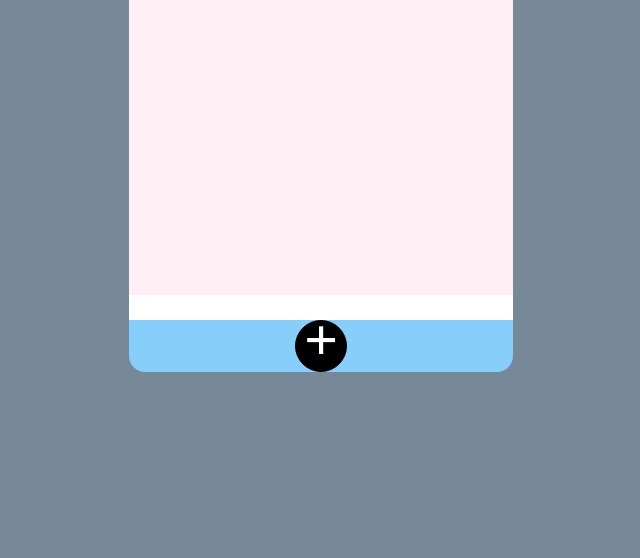
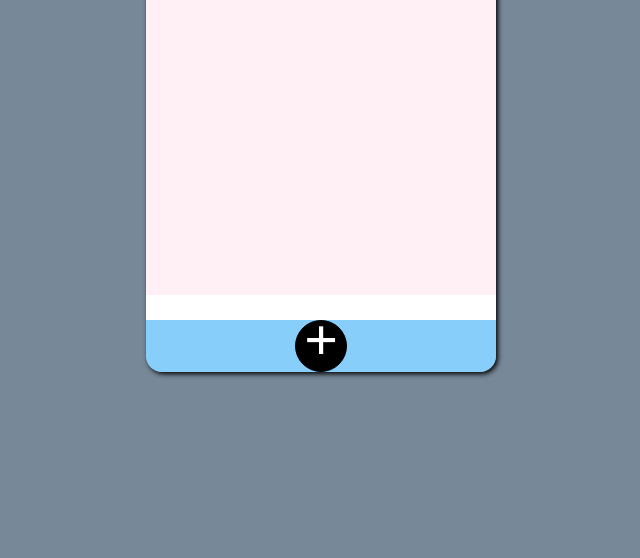
Before and after one commit to applelogintest/JavaScript, a plain HTML site: page shoppingList/index.html in a window 1280 px wide. Shown: the part 242-800 px from the top of the page, without its empty margins (319-959 px from the left). Drawn offline with Linux system fonts and the light colour scheme.

Commit message:
shoppinglist css 변경

```diff
--- a/shoppingList/main.css
+++ b/shoppingList/main.css
@@ -12,8 +12,9 @@ body {
   display: flex;
   flex-direction: column;
   align-items: center;
-  width: 30%;
+  width: 350px;
   border-radius: 1em;
+  box-shadow: 2px 2px 5px 0px black;
 }
 
 header {
```
